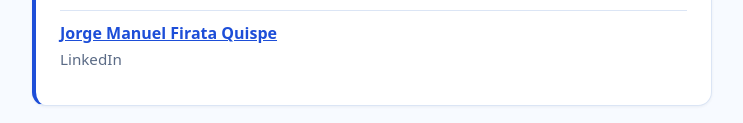
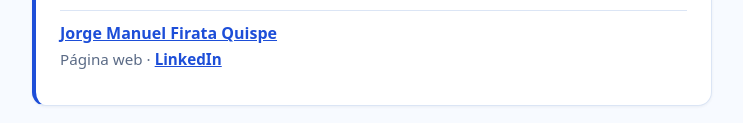
Before and after one commit to holguinogabriel-bot/gabrielholguino, a plain HTML site: page index.html in a window 1280 px wide. Shown: the part 1748-1871 px from the top of the page, without its empty margins (268-1011 px from the left). Drawn offline with Linux system fonts and the light colour scheme.

Commit message:
Add files via upload

```diff
--- a/index.html
+++ b/index.html
@@ -109,7 +109,7 @@ footer { text-align: center; color: var(--muted); font-size: 0.9rem; margin-top:
     <ul class="cursos">
       <li><a href="https://cinthia-tech609.github.io/" target="_blank" rel="noopener">Cinthia Luz Mamani Chata</a><br><span class="prof">Página web</span></li>
       <li><a href="https://biankahacha-ui.github.io/" target="_blank" rel="noopener">Bianka Camila Hacha Calienes</a><br><span class="prof">Página web</span></li>
-      <li><a href="https://www.linkedin.com/in/jorge-manuel-firata-quispe-40b648282/" target="_blank" rel="noopener">Jorge Manuel Firata Quispe</a><br><span class="prof">LinkedIn</span></li>
+      <li><a href="https://jorgemanu.github.io/Mi-pagina-web/" target="_blank" rel="noopener">Jorge Manuel Firata Quispe</a><br><span class="prof">Página web · <a href="https://www.linkedin.com/in/jorge-manuel-firata-quispe-40b648282/" target="_blank" rel="noopener">LinkedIn</a></span></li>
     </ul>
   </section>
 
```
